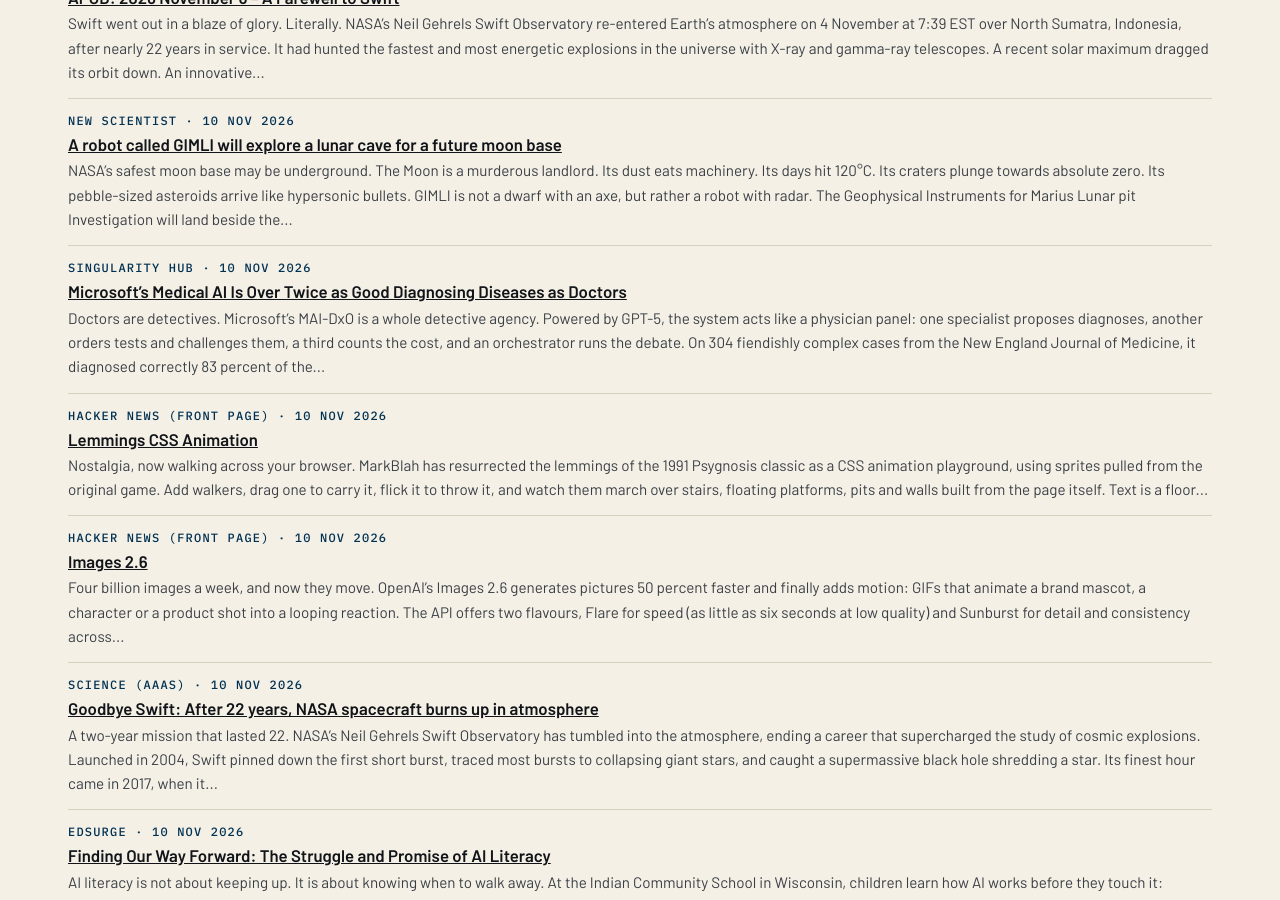
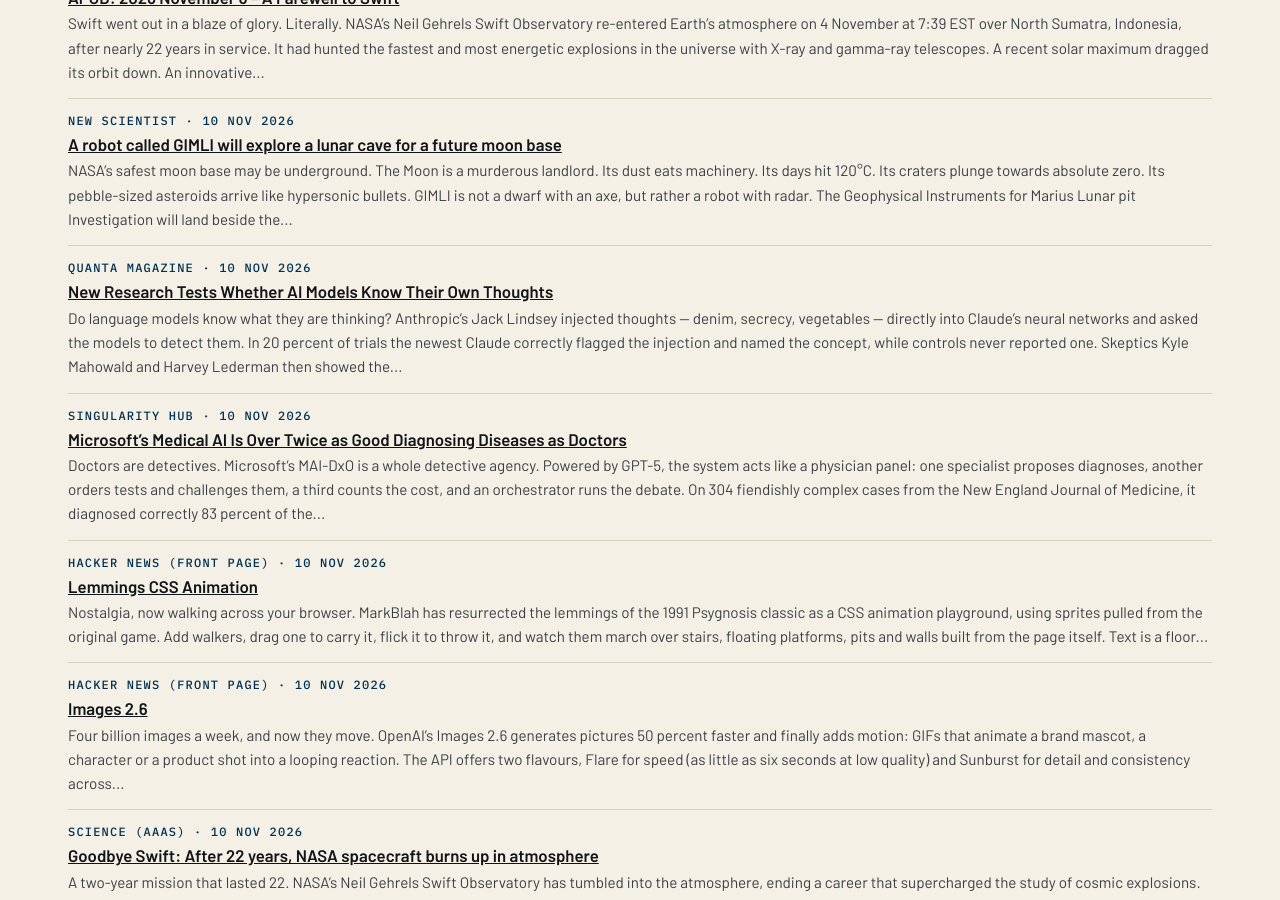
Before and after one commit to katz-news/katz.news, a Jekyll site: the page built from briefs/index.html, in a window 1280 px wide and 900 px high, scrolled down 3965 px. Built offline with Jekyll 4.4.1, drawn with Linux system fonts in a browser that asks for light colours.

Commit message:
Publish 2026-11-06

```diff
--- a/_data/build.yml
+++ b/_data/build.yml
@@ -1 +1 @@
-published_at: 2026-11-06T17:33:59Z
+published_at: 2026-11-06T17:34:48Z
--- /dev/null
+++ b/_posts/briefs/2026-11-05-new-research-tests-whether-ai-models-know-their-own-thoughts.md
@@ -0,0 +1,9 @@
+---
+published: true
+title: New Research Tests Whether AI Models Know Their Own Thoughts
+date: 2026-11-10
+section: science
+source_name: Quanta Magazine
+source_url: https://www.quantamagazine.org/new-research-tests-whether-ai-models-know-their-own-thoughts-20261104/
+---
+Do language models know what they are thinking? Anthropic's Jack Lindsey injected thoughts — denim, secrecy, vegetables — directly into Claude's neural networks and asked the models to detect them. In 20 percent of trials the newest Claude correctly flagged the injection and named the concept, while controls never reported one. Skeptics Kyle Mahowald and Harvey Lederman then showed the models could spot the tampering but not name it: they called the ability anomaly detection, not introspection. The verdict is mind-bendingly murky: models can notice something odd inside themselves, yet whether that counts as knowing their own minds is still fiercely contested.
```
